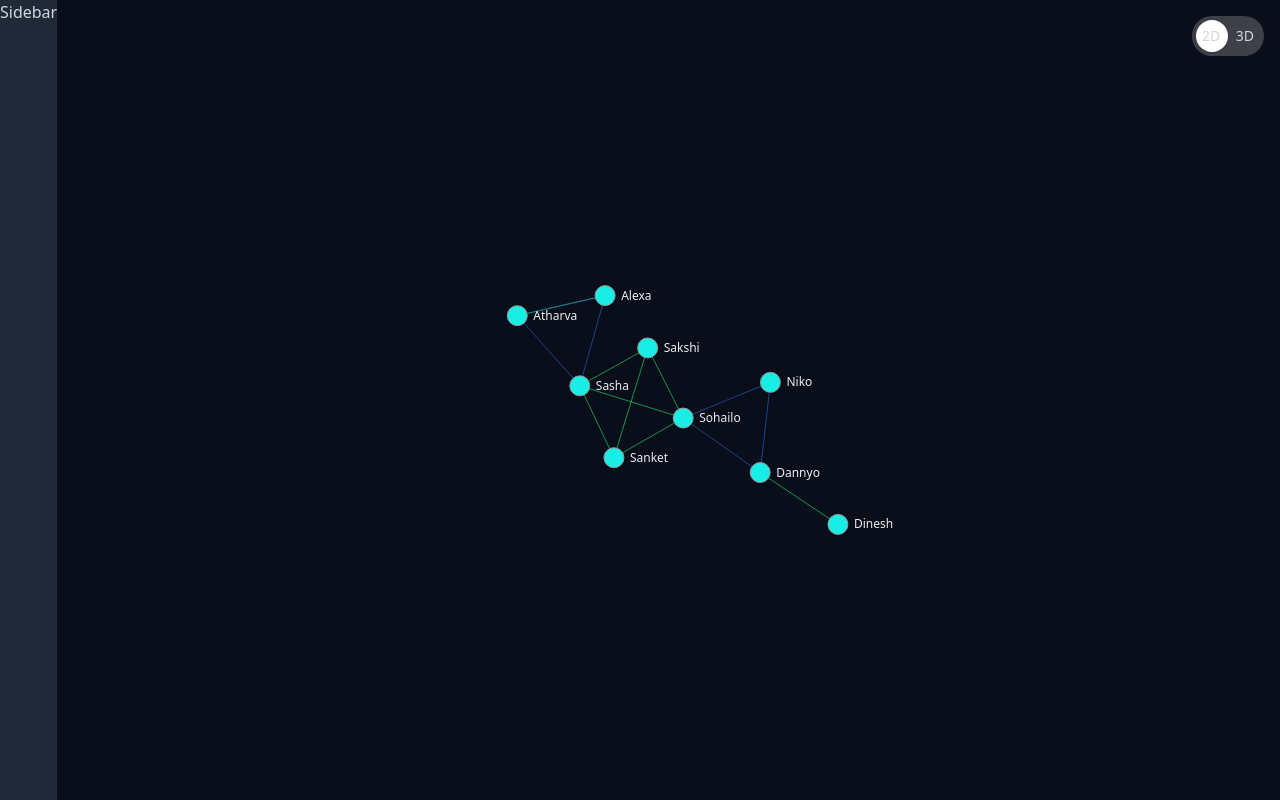
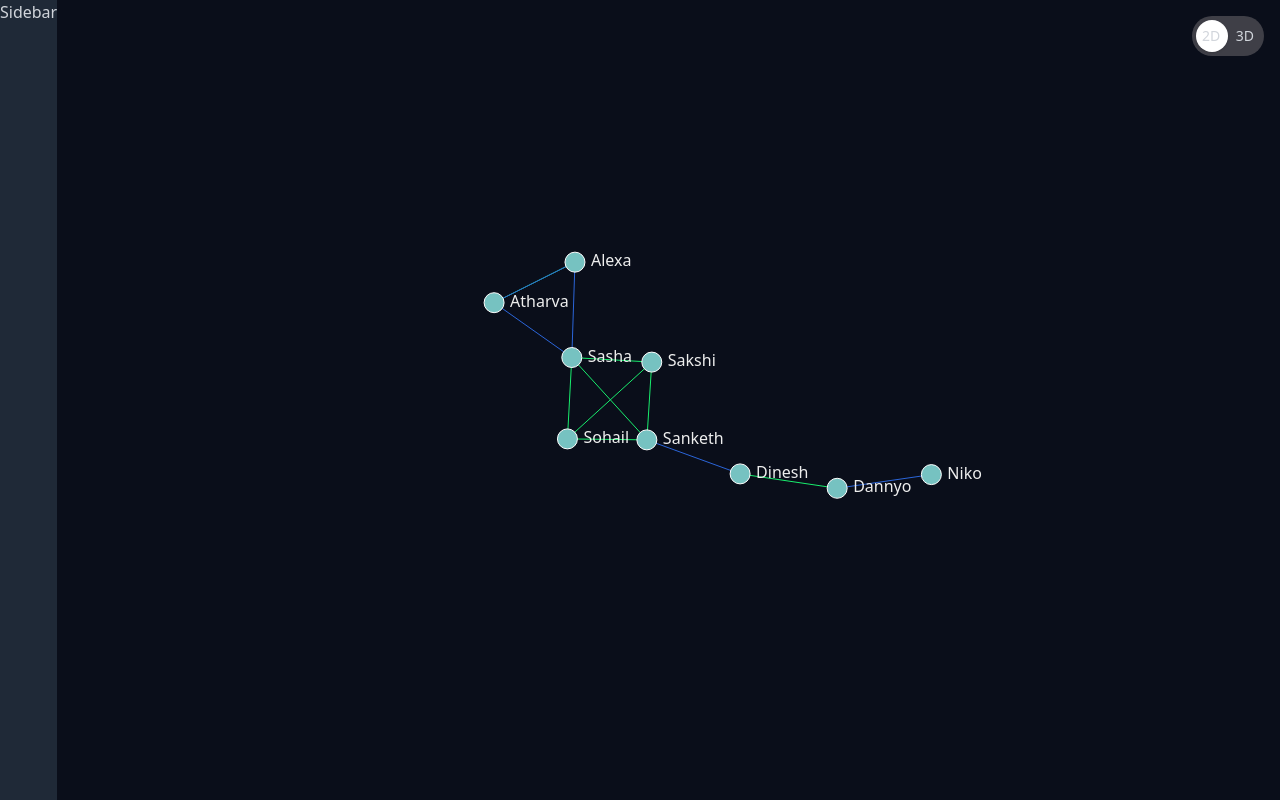
Before and after one commit to OgAeons/nebula, a React (Vite) app: page / in a window 1280 px wide. Built offline with nearby package versions, Linux system fonts and the light colour scheme.

Commit message:
Added drag and collide physics using d3-drag and d3-force + Added colors for link types

```diff
--- a/package.json
+++ b/package.json
@@ -12,6 +12,7 @@
   "dependencies": {
     "classnames": "^2.5.1",
     "d3": "^7.9.0",
+    "d3-drag": "^3.0.0",
     "d3-force": "^3.0.0",
     "d3-selection": "^3.0.0",
     "d3-zoom": "^3.0.0",
--- a/src/data/sample.json
+++ b/src/data/sample.json
@@ -4,8 +4,8 @@
     { "id": "3", "label": "Sasha" },
     { "id": "4", "label": "Niko" },
     { "id": "5", "label": "Sakshi" },
-    { "id": "6", "label": "Sanket" },
-    { "id": "7", "label": "Sohailo" },
+    { "id": "6", "label": "Sanketh" },
+    { "id": "7", "label": "Sohail" },
     { "id": "8", "label": "Dinesh" },
     { "id": "9", "label": "Dannyo" }
 ]
--- a/src/features/cluster/components/Cluster2D.tsx
+++ b/src/features/cluster/components/Cluster2D.tsx
@@ -1,79 +1,130 @@
 import { useRef, useEffect, useMemo } from "react"
-import sample from "../../../data/sample.json"
+import { useResizeObserver } from "../hooks/useResizeObserver"
 import { useForceLayout, type NodeData } from "../hooks/useForceLayout"
 import { generateLinks, type ExtendedLinkData } from "../utils/generateLinks"
 import { zoom } from "d3-zoom"
 import { select } from "d3-selection"
-import { useResizeObserver } from "../hooks/useResizeObserver"
+import { drag } from "d3-drag"
+import sample from "../../../data/sample.json"
 
 const COLORS = {
     firstLetter: "#18ed6d",
     lastLetter: "#2b65d9",
-    nodeFill: "#18ede6"
+    nodeFill: "#76c2c1"
 }
 
 const Cluster2D = () => {
     const canvasRef = useRef<HTMLDivElement>(null)
     const svgRef = useRef<SVGSVGElement>(null)
+    const gRef = useRef<SVGGElement>(null)
 
     const { width, height } = useResizeObserver(canvasRef)
 
-    // Memoize nodes so they are NOT re-created on every render
+    // Memoize data
     const nodes: NodeData[] = useMemo(() => {
-        return (sample as any[]).map(n => ({ ...n, x: 0, y: 0, vx: 0, vy: 0 }))
+        return (sample as any[]).map(n => ({ ...n, x: 0, y: 0, vx: 0, vy: 0, fx: null, fy: null }))
     }, [])
-
-    // Memoize links, and only re-calculate if nodes array changes
     const links = useMemo(() => {
         return generateLinks(nodes)
     }, [nodes])
 
-    const { nodes: simNodes, links: simLinks } = useForceLayout(nodes, links, width, height)
+    // Get simulation from the hook
+    const { simRef } = useForceLayout(nodes, links, width, height)
 
     useEffect(() => {
-        if(!svgRef.current) return
+        if (!svgRef.current || !gRef.current || !simRef.current || !width || !height) return;
 
-        const svg = select(svgRef.current)
+        const svg = select(svgRef.current);
+        const g = select(gRef.current);
+        const sim = simRef.current;
 
-        ;(svg as any).call(
+        // remove old g children to prevent duplicates
+        g.selectAll("*").remove();
+
+        // ZOOM
+        svg.call(
             zoom<SVGSVGElement, unknown>().on("zoom", (e) => {
-                svg.select("g").attr("transform", e.transform)
+                g.attr("transform", e.transform);
             })
-        )
-    }, [])
+        );
+
+        // DRAG HANDLER
+        const dragHandler = drag<SVGGElement, NodeData>()
+            .on("start", (event, d) => {
+                if (!event.active) sim.alphaTarget(0.3).restart();
+                d.fx = d.x;
+                d.fy = d.y;
+            })
+            .on("drag", (event, d) => {
+                d.fx = event.x;
+                d.fy = event.y;
+            })
+            .on("end", (event, d) => {
+                if (!event.active) sim.alphaTarget(0);
+                d.fx = null;
+                d.fy = null;
+            });
+
+        // selections
+        const linkSelection = g.append("g")
+            .attr("class", "links")
+            .selectAll("line")
+            .data(links, (d: any) => `${d.source.id}-${d.target.id}`)
+            .join("line")
+            .attr("stroke", d => (d as ExtendedLinkData).type === "firstLetter" ? COLORS.firstLetter : COLORS.lastLetter)
+            .attr("stroke-width", 1)
+            .attr("opacity", 1)
+
+        const nodeSelection = g.append("g")
+            .attr("class", "nodes")
+            .selectAll("g.node-group")
+            .data(nodes, (d: any) => d.id)
+            .join(
+                (enter) => {
+                    // Create the group
+                    const group = enter.append("g").attr("class", "node-group");
+
+                    // Add circle
+                    group.append("circle")
+                        .attr("r", 10)
+                        .attr("fill", COLORS.nodeFill)
+                        .attr("stroke", "#fff")
+                        .attr("stroke-width", 1)
+
+                    // Add text
+                    group.append("text")
+                        .text(d => d.label)
+                        .attr("x", 16)
+                        .attr("y", 4)
+                        .attr("fill", "#eee")
+
+                    // Apply drag handler
+                    group.call(dragHandler);
+
+                    return group;
+                }
+            )
+
+        sim.on("tick", () => {
+            linkSelection
+                .attr("x1", d => (d.source as unknown as NodeData).x)
+                .attr("y1", d => (d.source as unknown as NodeData).y)
+                .attr("x2", d => (d.target as unknown as NodeData).x)
+                .attr("y2", d => (d.target as unknown as NodeData).y)
+
+            nodeSelection
+                .attr("transform", d => `translate(${d.x}, ${d.y})`)
+        })
+
+        return () => {
+            sim.on("tick", null);
+        }
+    }, [nodes, links, width, height, simRef]);
 
     return (
         <div ref={canvasRef} className="w-full h-full overflow-hidden select-none">
             <svg ref={svgRef} className="w-full h-full">
-                <g>
-                    {simLinks.map((link, i) => (
-                        <line
-                            key={i}
-                            x1={(link.source as any).x}
-                            y1={(link.source as any).y}
-                            x2={(link.target as any).x}
-                            y2={(link.target as any).y}
-                            stroke={(link as ExtendedLinkData).type === 'firstLetter' ? COLORS.firstLetter : COLORS.lastLetter}
-                            strokeWidth={1}
-                            opacity={0.6}
-                        />
-                    ))}
-
-                    {simNodes.map((node) => (
-                        <g key={node.id} transform={`translate(${node.x}, ${node.y})`}>
-                            <circle r={10} fill={COLORS.nodeFill} stroke="#999" strokeWidth={1} />
-                            <text
-                                x={16}
-                                y={4}
-                                fontSize="12"
-                                fill="#eee"
-                                className="select-none"
-                            >
-                                {node.label}
-                            </text>
-                        </g>
-                    ))}
-                </g>
+                <g ref={gRef} />
             </svg>
         </div>
     )
--- a/src/features/cluster/hooks/useForceLayout.ts
+++ b/src/features/cluster/hooks/useForceLayout.ts
@@ -1,6 +1,6 @@
 import type { Simulation } from "d3-force"
-import { forceSimulation, forceLink, forceManyBody, forceCenter } from "d3-force"
-import { useEffect, useRef, useState } from "react"
+import { forceSimulation, forceLink, forceManyBody, forceCenter, forceCollide } from "d3-force"
+import { useEffect, useRef } from "react"
 
 export interface NodeData {
     id: string;
@@ -9,6 +9,8 @@ export interface NodeData {
     y: number;
     vx: number;
     vy: number;
+    fx: number | null
+    fy: number | null
 }
 
 export interface LinkData {
@@ -17,7 +19,6 @@ export interface LinkData {
 }
 
 export function useForceLayout(nodes: NodeData[], links: LinkData[], width: number, height: number) {
-    const [, setTick] = useState(0)
     const simRef = useRef<Simulation<NodeData, LinkData> | null>(null)
 
     useEffect(() => {
@@ -31,11 +32,9 @@ export function useForceLayout(nodes: NodeData[], links: LinkData[], width: numb
                     .distance(90)
                     .strength(0.7)
             )
-            .force("charge", forceManyBody().strength(-50))
+            .force("charge", forceManyBody().strength(-70))
             .force("center", forceCenter(width / 2, height / 2))
-            .on("tick", () => {
-                setTick((t) => t + 1)
-            })
+            .force("collide", forceCollide().radius(15))
 
         simRef.current = sim
 
@@ -44,5 +43,5 @@ export function useForceLayout(nodes: NodeData[], links: LinkData[], width: numb
         }
     }, [nodes, links, width, height])
 
-    return { nodes, links }
+    return { nodes, links, simRef }
 }
```
Also changed, not shown: 1 other file (tests, documents, lock files or other folders).
